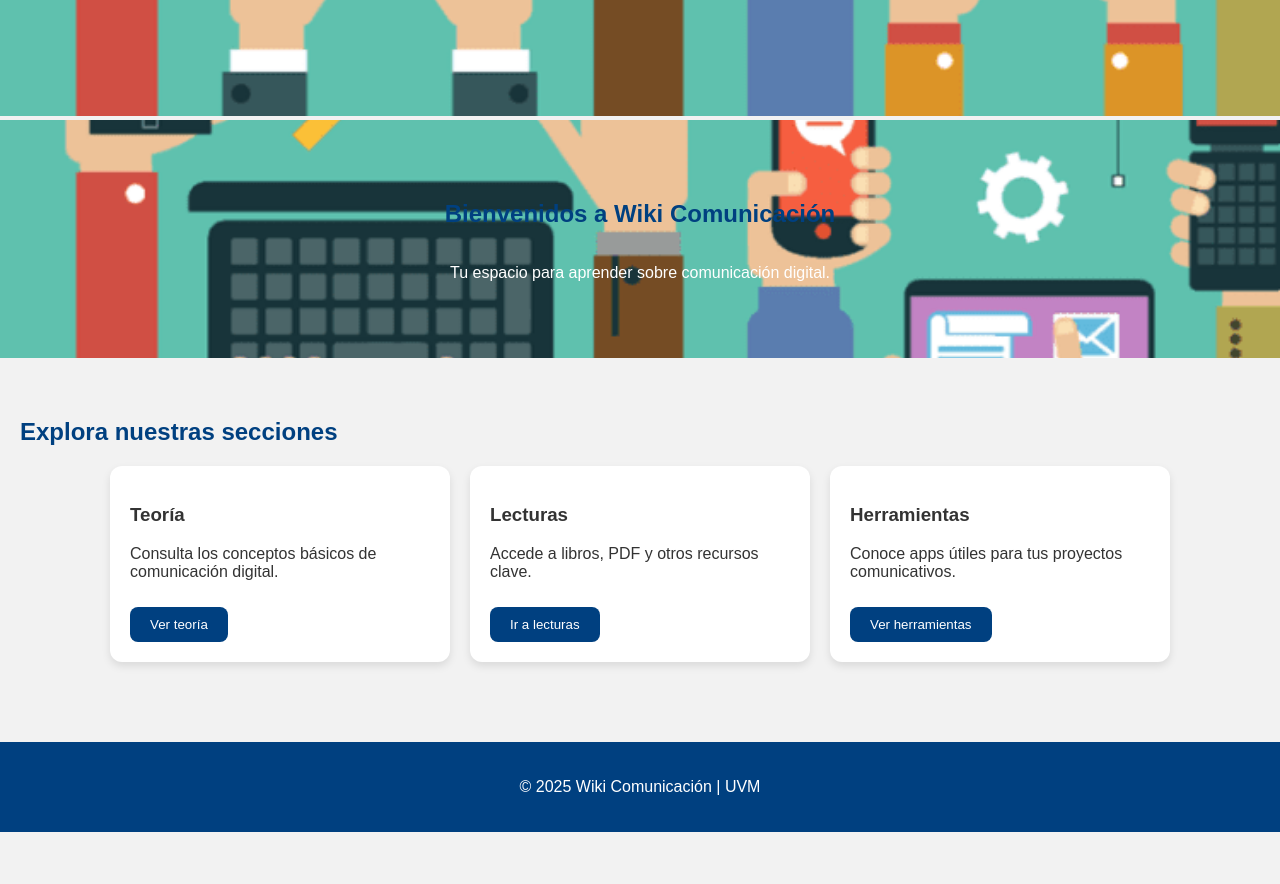
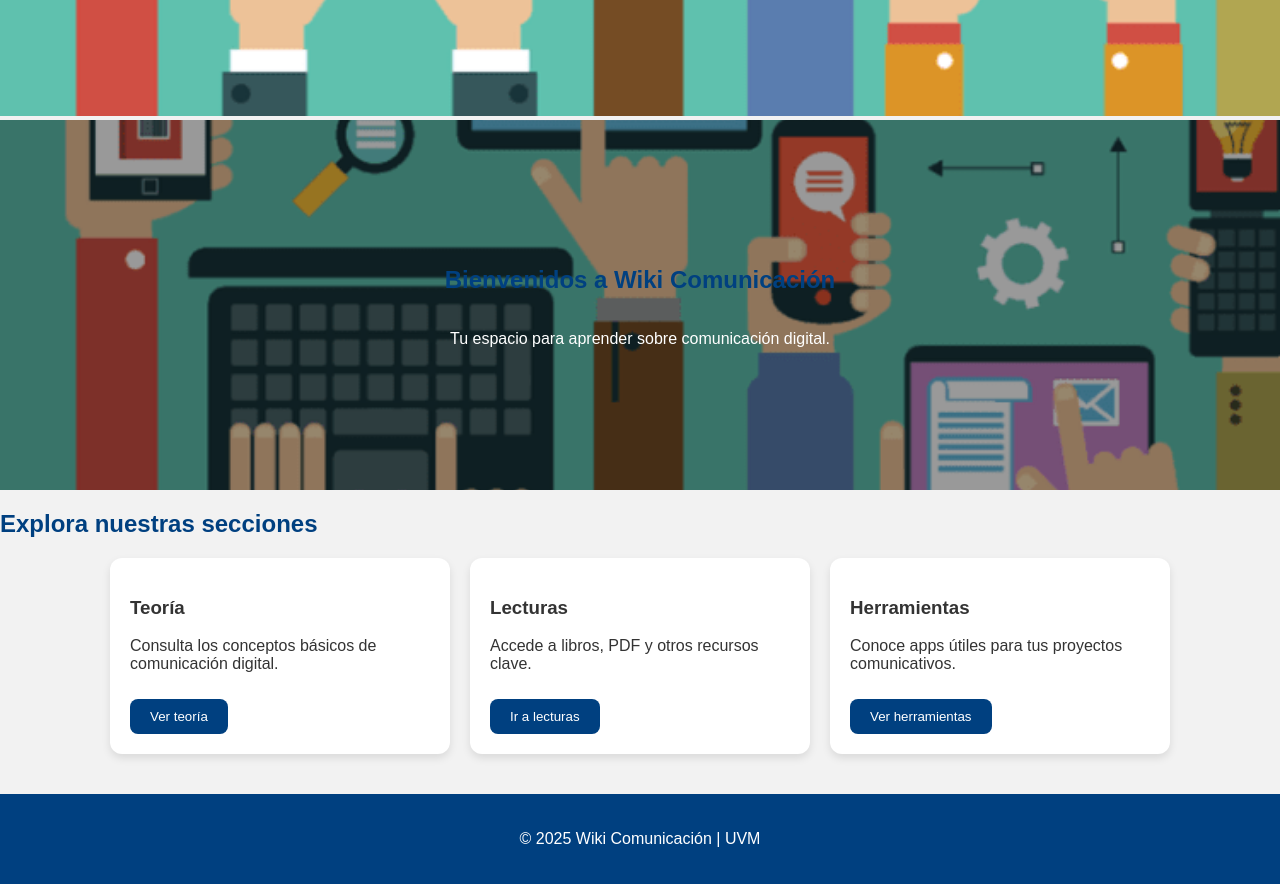
Before and after one commit to Estrellardz23/wikicomunicacionuvm, a plain HTML site: page index.html in a window 1280 px wide. Shown: the part 720-1604 px from the top of the page. Before the commit the page ends 1552 px from the top, so only its background shows below. Drawn offline with Linux system fonts and the light colour scheme; files whose address does not match are found by name.

Commit message:
Update estilos.css
listo

```diff
--- a/estilos.css
+++ b/estilos.css
@@ -39,8 +39,8 @@ nav a {
 nav a:hover {
   text-decoration: underline;
 }
-
 .hero {
+  position: relative;
   background-image: url("../comumay.png");
   background-size: cover;
   background-position: center;
@@ -48,10 +48,26 @@ nav a:hover {
   color: white;
   text-align: center;
   padding: 60px 20px;
-  min-height: 100px;
+  min-height: 250px;
   display: flex;
   flex-direction: column;
   justify-content: center;
+}
+
+.hero::before {
+  content: "";
+  position: absolute;
+  top: 0; left: 0; right: 0; bottom: 0;
+  background: rgba(0, 0, 0, 0.4); /* oscurece el fondo */
+  z-index: 0;
+}
+
+.hero h1, .hero p {
+  position: relative;
+  z-index: 1;
+}
+
+
 }
 
 section {
```
